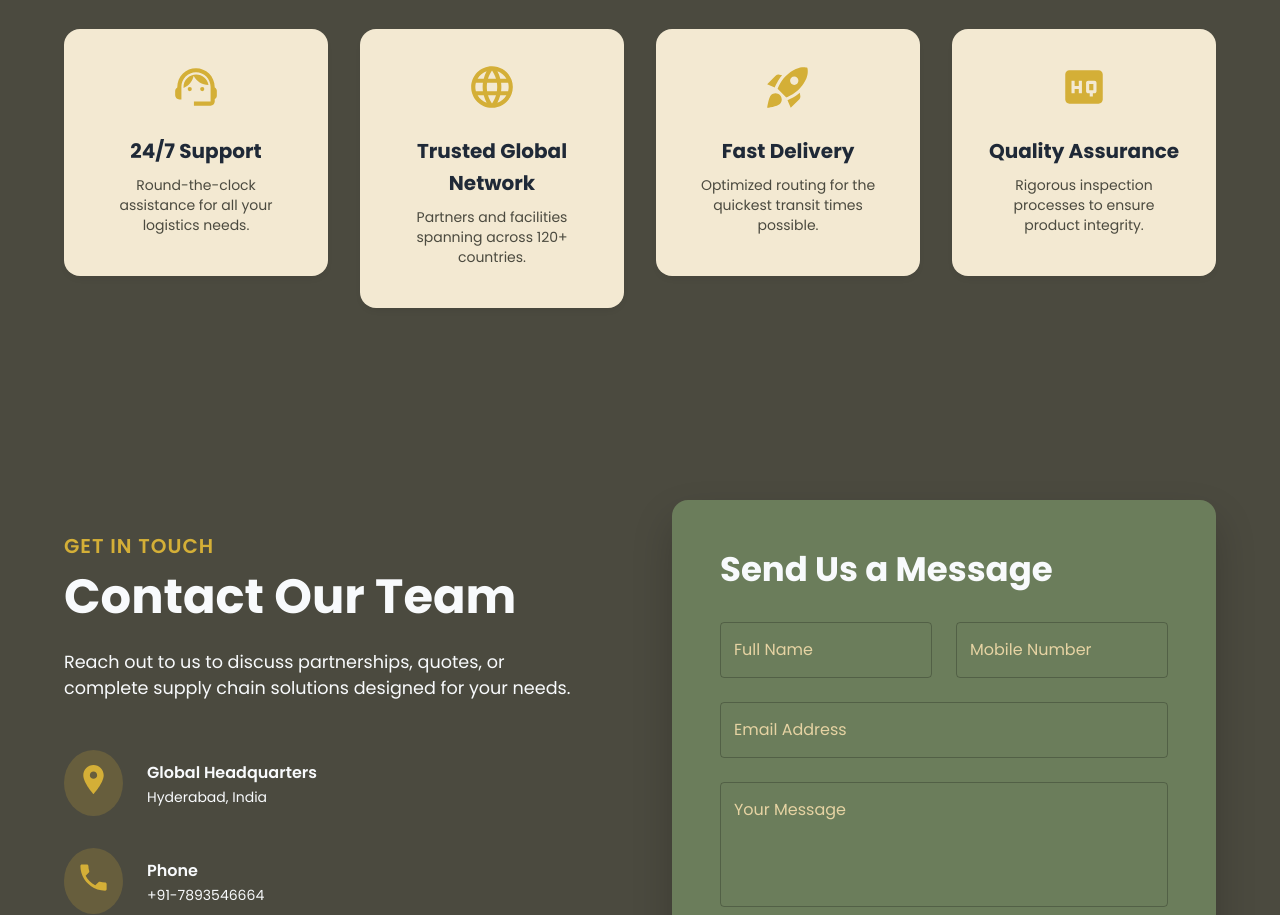
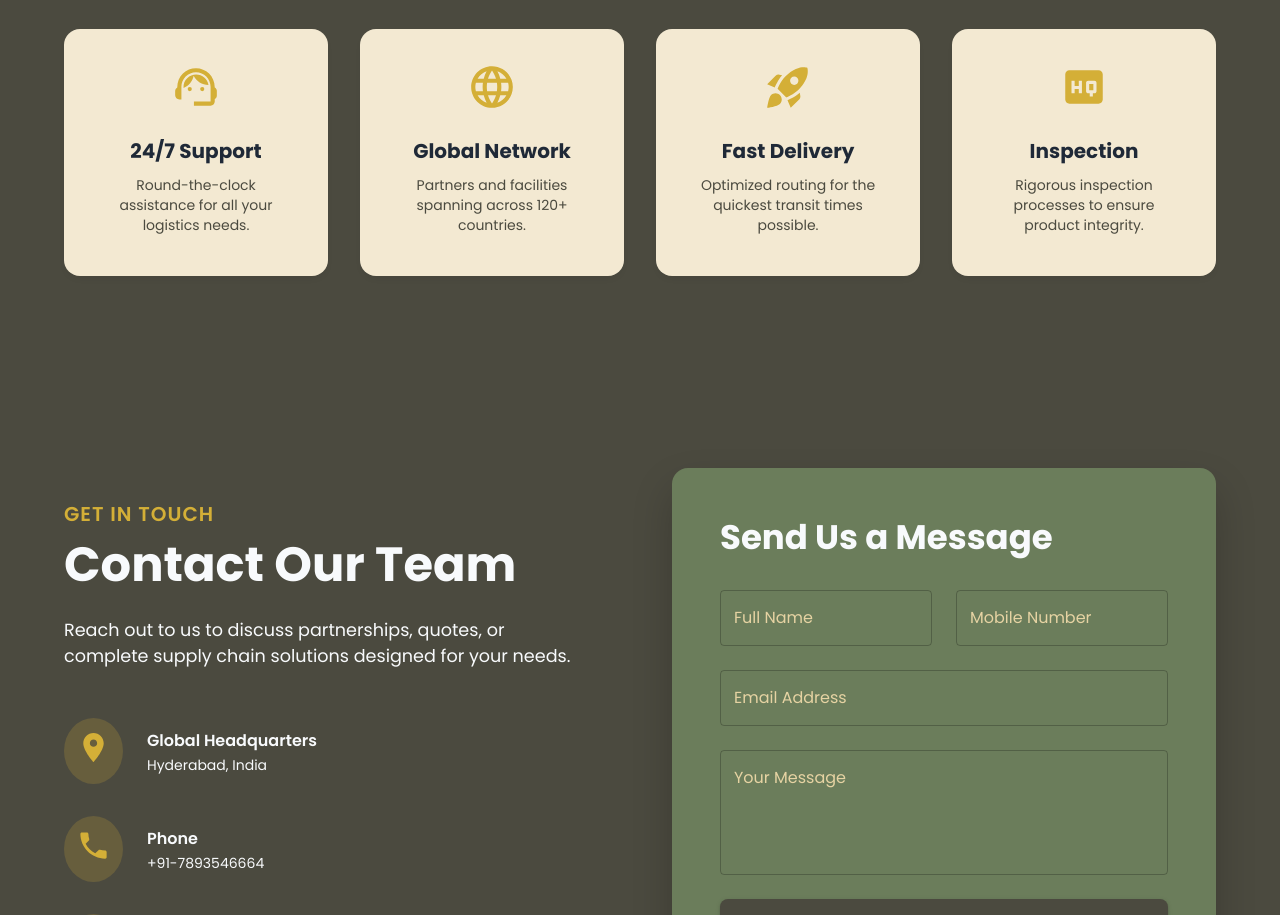
Before and after one commit to Shashank-koti/aurmin2, a React (Vite) app: page / in a window 1280 px wide. Shown: the part 3940-4855 px from the top of the page. Built offline with nearby package versions, Linux system fonts and the light colour scheme.

Commit message:
all cards aligned in choose componet

```diff
--- a/src/components/WhyChooseUs.jsx
+++ b/src/components/WhyChooseUs.jsx
@@ -13,7 +13,7 @@ const reasons = [
     icon: <SupportAgentIcon sx={{ fontSize: 50, color: '#D4AF37' }} />
   },
   {
-    title: 'Trusted Global Network',
+    title: 'Global Network',
     desc: 'Partners and facilities spanning across 120+ countries.',
     icon: <LanguageIcon sx={{ fontSize: 50, color: '#D4AF37' }} />
   },
@@ -23,7 +23,7 @@ const reasons = [
     icon: <RocketLaunchIcon sx={{ fontSize: 50, color: '#D4AF37' }} />
   },
   {
-    title: 'Quality Assurance',
+    title: 'Inspection',
     desc: 'Rigorous inspection processes to ensure product integrity.',
     icon: <HighQualityIcon sx={{ fontSize: 50, color: '#D4AF37' }} />
   }
```
